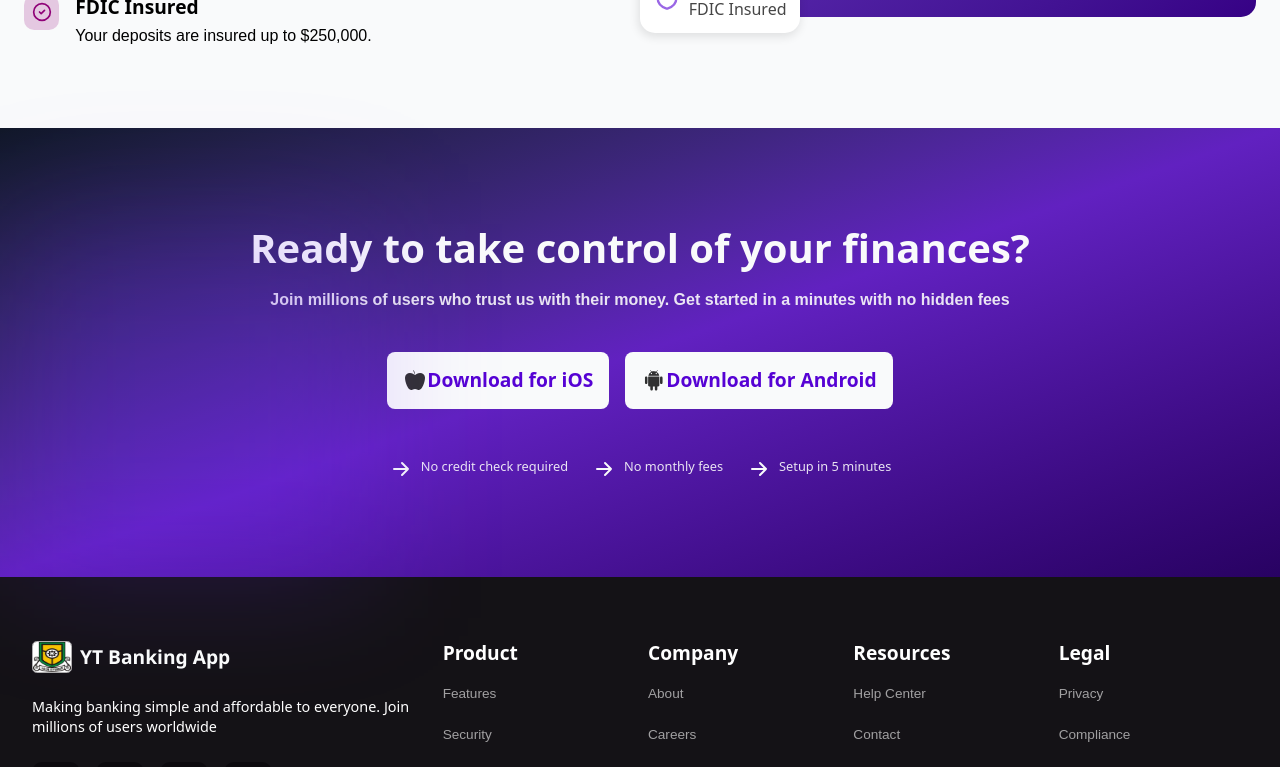
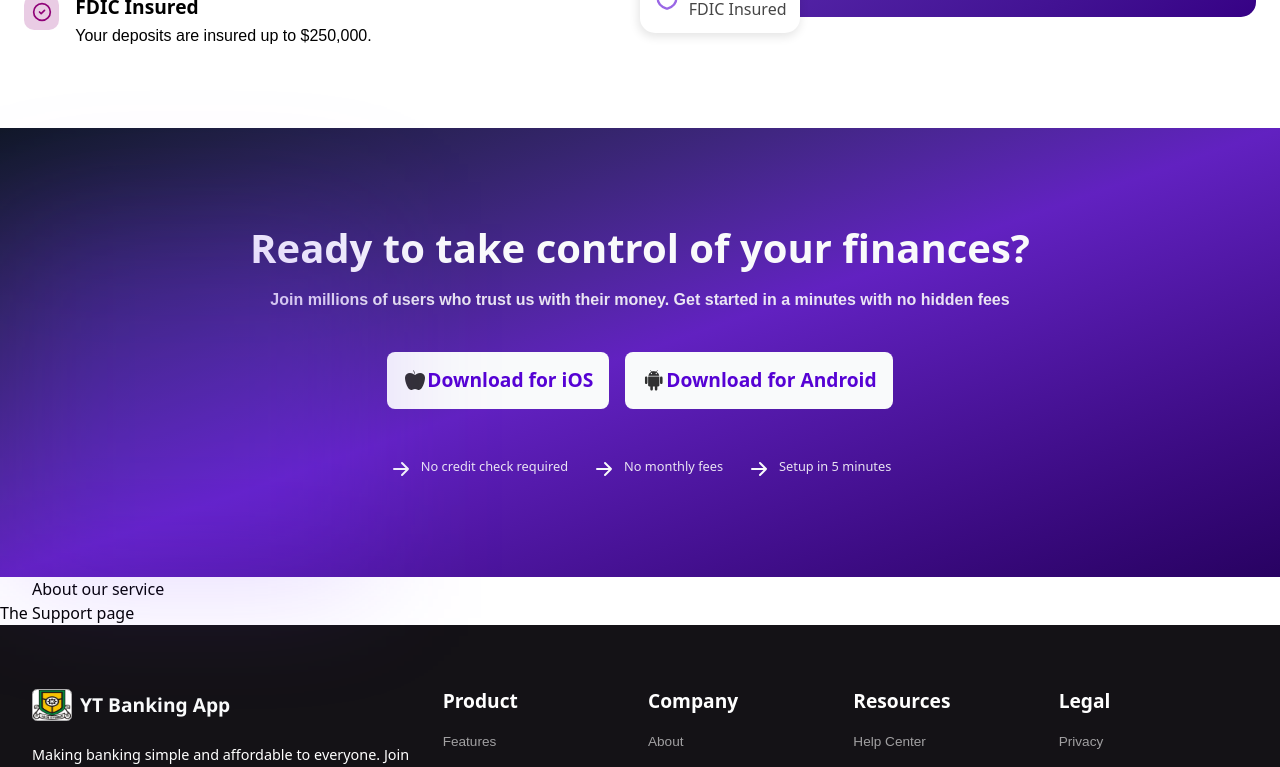
Before and after one commit to Ultimote01/YT-Banking-App, a React (Vite) app: page / in a window 1280 px wide. Shown: the part 2000-2767 px from the top of the page. Built offline with nearby package versions, Linux system fonts and the light colour scheme.

Commit message:
fix html bg

```diff
--- a/src/components/About.jsx
+++ b/src/components/About.jsx
@@ -0,0 +1,11 @@
+import Container from "./Container";
+
+export default function About() {
+ return (
+    <section>
+        <Container>
+                About our service
+        </Container>
+    </section>
+ )
+}
--- a/src/components/SignupLayout.jsx
+++ b/src/components/SignupLayout.jsx
@@ -10,6 +10,7 @@ import Spinner from "./Spinner";
 import api from "../api/api";
 import "../styles/signup.css";
 import AuthLayout from "./AuthLayout";
+import { setRootBG } from "../util/helperFn";
 
 
 
@@ -21,7 +22,14 @@ export default function SignupLayout(){
 
     const {errors} = formState;
 
+
+ setRootBG("ymail", );
+ setRootBG("dark:bg-white", "dark:bg-balck")
+
+
   useEffect(()=> {
+     console.log("Location: ",location.pathname)
+
         const user = JSON.parse(localStorage.getItem("user"));
         const tempToken = JSON.parse(localStorage.getItem("tempToken"));
 
--- a/src/components/Support.jsx
+++ b/src/components/Support.jsx
@@ -0,0 +1,7 @@
+export default function Support() {
+    return (
+        <section>
+            The Support page
+        </section>
+    )
+}
--- a/src/pages/LandingPage.jsx
+++ b/src/pages/LandingPage.jsx
@@ -11,6 +11,9 @@ import Footer from "../components/Footer";
 import FP from "../components/FullPage";
 import Spinner from "../components/Spinner";
 import Dashboard from "./Dashboard"
+import About from "../components/About";
+import Support from "../components/Support";
+import { setRootBG } from "../util/helperFn";
 
 
 
@@ -23,6 +26,12 @@ export default function  LandingPage() {
     const [userData, setUserData] = useState({
         status: null
     });
+
+    if (userData.user?.firstName){
+        setRootBG("dark:bg-zinc-950");
+    }else if (!userData.user?.firstName){
+        setRootBG("bg-white","dark:bg-white");
+    }
 
 
 
@@ -60,6 +69,8 @@ export default function  LandingPage() {
             <Features/>
             <Security/>
             <CallToAction/>
+            <About/>
+            <Support/>
             </main>
              <Footer/>
             </> }
--- a/src/styles/index.css
+++ b/src/styles/index.css
@@ -36,6 +36,14 @@ input:focus-visible{
 }
 
 
+.auth-bg{
+   background-image:  linear-gradient(to right bottom, oklch(95.466% 0.00182 249.199 / 0.81) 0%,
+    oklch(48.411% 0.22876 294.263 / 0.334) 25%,
+    oklch(95.466% 0.00182 249.199 / 0.81) 100%
+    );
+}
+
+
 @media (prefers-reduced-motion) {
   :root {
     scroll-behavior: auto;
--- a/src/util/helperFn.js
+++ b/src/util/helperFn.js
@@ -21,3 +21,10 @@ export default requestApi;
 export function createStringTitle(string) {
     return String(string).charAt(0).toUpperCase()+String(string).slice(1);
 }
+
+
+export function setRootBG(className, omitValue){
+  const rootLayout = document.getElementsByTagName("html")[0];
+  if (omitValue) rootLayout.classList.remove(omitValue);
+  rootLayout.classList.add(className)
+}
```
Also changed, not shown: src/App.jsx (+4 -10 lines), src/components/LoginLayout.jsx (+7 -0 lines).
